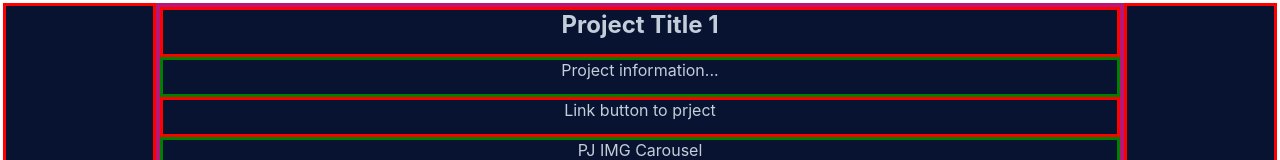
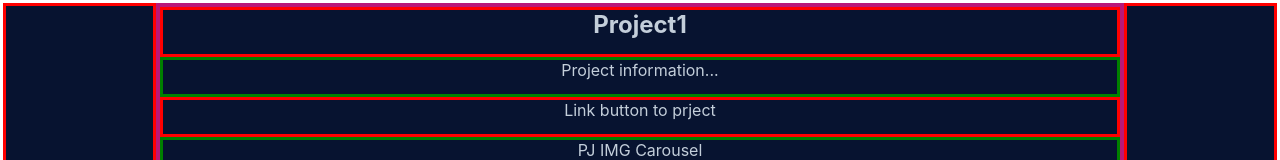
Before and after one commit to potatomon0/potatomon0.github.io, a React (Create React App) app: page /Project1 in a window 1280 px wide. Shown: the top 160 px of the page. Built offline with nearby package versions, Linux system fonts and the light colour scheme; no server answers.

Commit message:
made a ProjectTitle component so the page template can be resued and all I have to change on each page is the data it is receving them everything else will display according to that info. the page template can be easily resued

```diff
--- /dev/null
+++ b/src/components/ProjectTitle.jsx
@@ -0,0 +1,9 @@
+import React from 'react'
+
+function ProjectTitle(props) {
+  return (
+    <div>{props.pj.name}</div>
+  )
+}
+
+export default ProjectTitle
--- a/src/pages/Project1.jsx
+++ b/src/pages/Project1.jsx
@@ -3,13 +3,17 @@ import './Project.css'
 import ReactLoading from 'react-loading'
 import { Link } from 'react-router-dom'
 import arrows from '../models/arrows'
+import projectInfo from '../models/projectInfo'
+import ProjectTitle from '../components/ProjectTitle'
 
 function Project1() {
+  const pj1 = projectInfo[0]
   const [done, setDone] = useState(undefined);
   useEffect(() => {
     setTimeout(() => {
       setDone(true);
     }, 600);
+    console.log(pj1)
   }, []);
   return (
     <>
@@ -26,7 +30,7 @@ function Project1() {
             <div className="leftArrow">{arrows.left}</div>
           </Link></div>
           <div className="center">
-            <h2 className="title">Project Title 1</h2>
+            <h2 className="title"><ProjectTitle pj={pj1}/></h2>
             <div className="info">Project information...</div>
             <div className="pjLink">Link button to prject</div>
             <div className="pjImgCarousel">PJ IMG Carousel</div>
```
